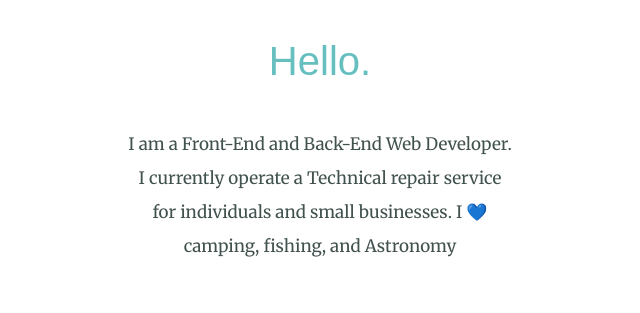
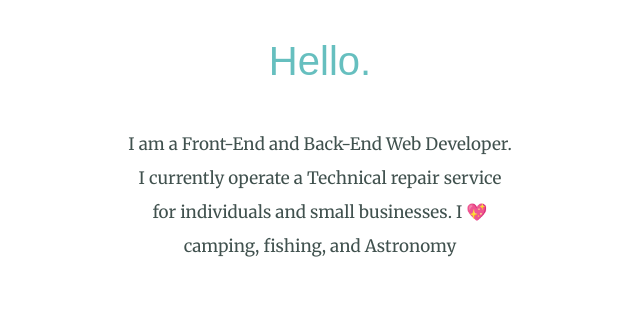
Before and after one commit to spacecowby069/spacecowby069.github.io-My-Site, a plain HTML site: page index.html in a window 1280 px wide. Shown: the part 1110-1423 px from the top of the page, 320-960 px from the left. Drawn offline with Linux system fonts and the light colour scheme; a web font is replaced by a local one.

Commit message:
03/19/2021 changes

```diff
--- a/index.html
+++ b/index.html
@@ -21,7 +21,7 @@
   <div class="profile">
     <img class="circular" src="images/me_concert1.jpg" alt="me-img" width=200px height=200px>
     <h2>Hello.</h2>
-    <p class="intro">I am a Front-End and Back-End Web Developer. I currently operate a Technical repair service for individuals and small businesses. I 💙 camping, fishing, and Astronomy</p>
+    <p class="intro">I am a Front-End and Back-End Web Developer. I currently operate a Technical repair service for individuals and small businesses. I 💖 camping, fishing, and Astronomy</p>
   </div>
   <hr>
   <div class="skills">
```
